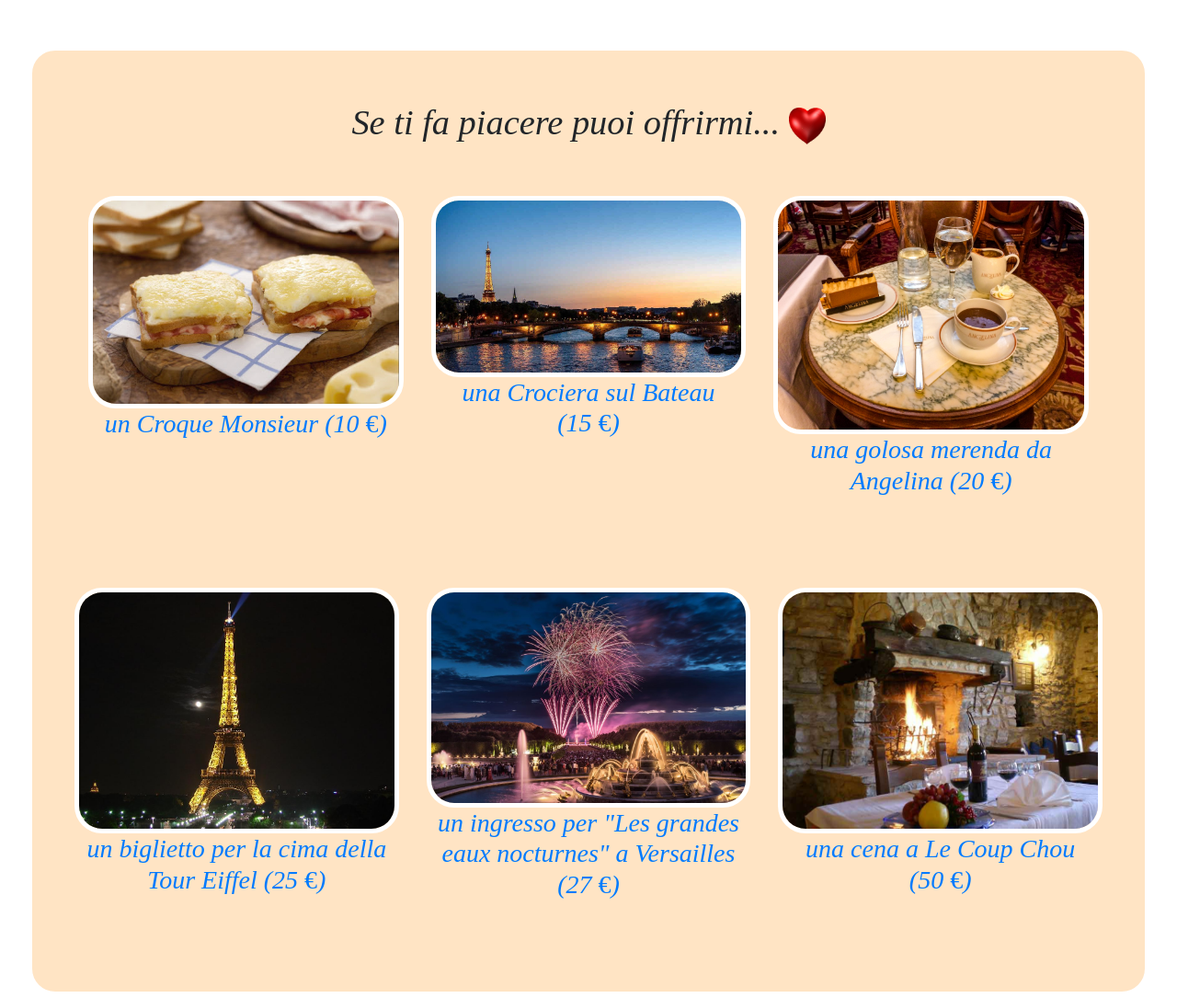
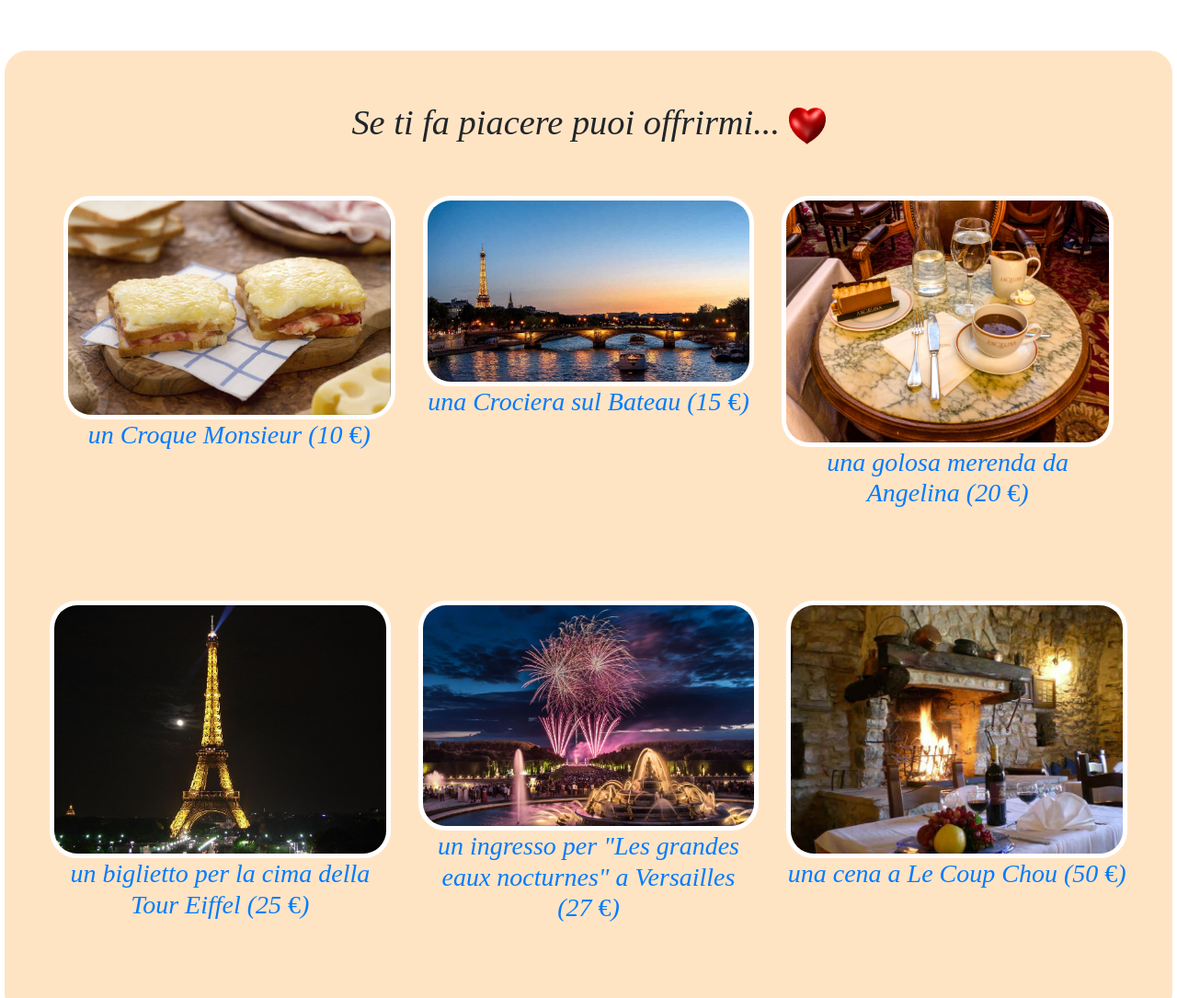
Before and after one commit to slm1977/blog_aiuti_parigi, a plain HTML site: page offerte.html in a window 1280 px wide. Shown: the top 1085 px of the page at 92% size. Drawn offline with nearby package versions, Linux system fonts and the light colour scheme.

Commit message:
altro change

```diff
--- a/offerte.html
+++ b/offerte.html
@@ -17,8 +17,8 @@
     <style>
         body {
             margin-top: 50px;
-            margin-left: 30px;
-            margin-right: 30px;
+            margin-left: 0px;
+            margin-right: 0px;
             margin-bottom: 30px;
             font-size: clamp(1rem, 2.5vw, 4rem);
             font-family: Times New Roman, Times, serif;
```
